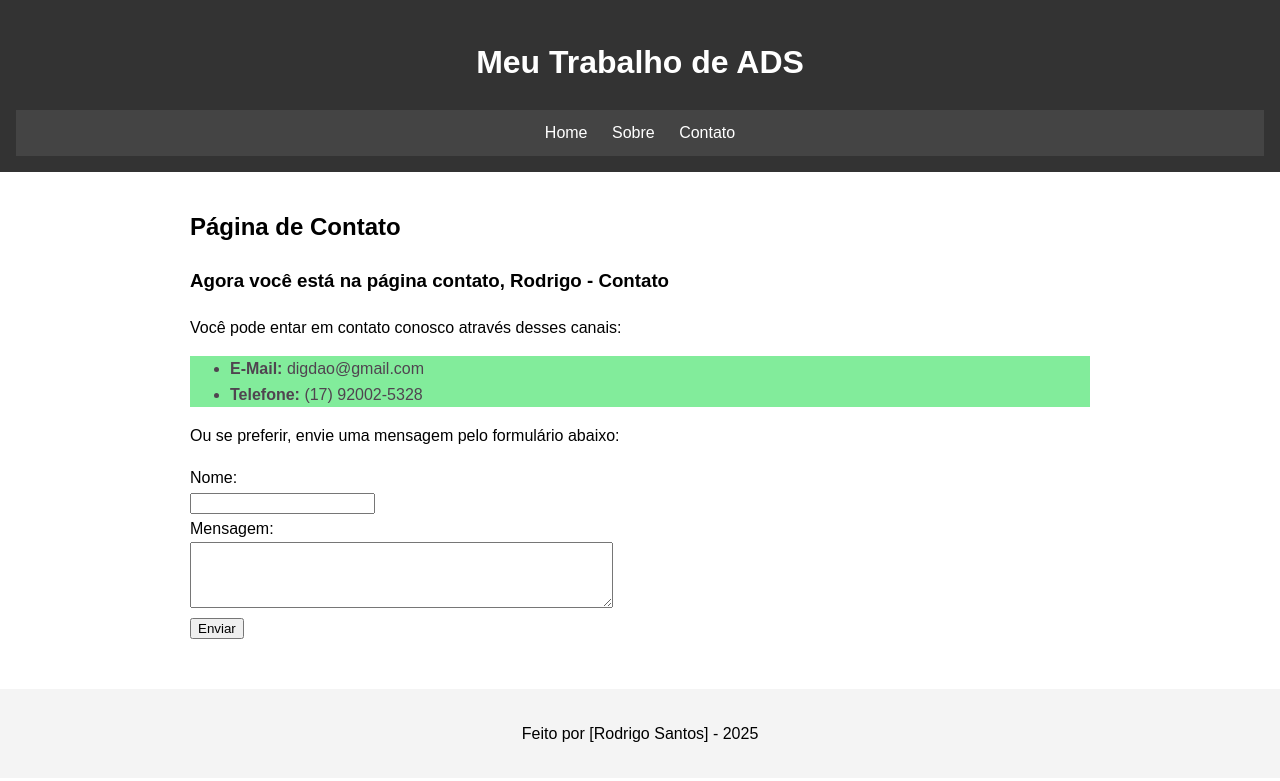
After one commit to digdao/trabalho, a Node server app: page /contato in a window 1280 px wide. The commit adds this page. Shown: the top 781 px of the page. Run offline with Node 20, Linux system fonts and the light colour scheme; some libraries are stand-ins or nearby versions.

Commit message:
Adicionando links

```diff
--- a/controllers/mainController.js
+++ b/controllers/mainController.js
@@ -5,8 +5,8 @@ const mainController = {
     getHomePage: (req, res) => {
         // Dados que você quer enviar para a página
         const data = {
-            pageTitle: 'Trabalho',
-            nomeUsuario: 'Rodrigo',
+            pageTitle: 'Trabalho do Vandrei',
+            nomeUsuario: 'Rodrigo - Home',
             mostrarMensagem: true, // <-- Chave para o IF/ELSE
             // Lista de itens para um loop (bônus)
             itens: [
@@ -24,12 +24,24 @@ const mainController = {
     getAboutPage: (req, res) => {
         const data = {
             pageTitle: 'Sobre o Projeto',
-            nomeUsuario: 'Rodrigo',
+            nomeUsuario: 'Rodrigo - Sobre',
             mostrarMensagem: false // <-- Chave para o IF/ELSE
         };
 
         // Renderiza o arquivo 'sobre.hbs'
         res.render('sobre', data);
+    },
+
+    getContactPage: (req, res) => {
+        const data = {
+            pageTitle: 'Página de Contato',
+            nomeUsuario: 'Rodrigo - Contato',
+            email: 'digdao@gmail.com',
+            telefone: '(17) 92002-5328',
+        };
+        // Renderiza o arquivo 'contato.hbs'
+        res.render('contato', data);
+
     }
 };
 
--- a/public/css/style.css
+++ b/public/css/style.css
@@ -41,3 +41,11 @@ footer {
     text-decoration: line-through;
     color: #888;
 }
+.contatos {
+    background-color: #82ec9b;
+    color: rgb(80, 68, 80);
+}
+.menu {
+    background-color: #444;
+    padding: 10px;
+}
--- a/routes/routes.js
+++ b/routes/routes.js
@@ -8,6 +8,10 @@ router.get('/', mainController.getHomePage);
 // Rota para uma segunda página (ex: /sobre)
 router.get('/sobre', mainController.getAboutPage);
 
-// Você pode adicionar mais rotas aqui (ex: /contato)
+// Rota para a página contato ( ex /contato)
+router.get('/contato', mainController.getContactPage);
+
+
+// Você pode adicionar mais rotas aqui conforme necessário
 
 module.exports = router;
--- /dev/null
+++ b/views/contato.hbs
@@ -0,0 +1,19 @@
+<h2>{{pageTitle}}</h2>
+<h3>Agora você está na página contato, {{nomeUsuario}}</h3>
+<p>Você pode entar em contato conosco através desses canais:</p>
+
+<ul class="contatos">
+    <li><strong>E-Mail: </strong>{{email}}</li>
+    <li><strong>Telefone: </strong>{{telefone}}</li>
+</ul>
+
+<p>Ou se preferir, envie uma mensagem pelo formulário abaixo:</p>
+
+<form>
+    <label for="nome">Nome:</label><br>
+    <input type="text" id="nome" name="nome"><br>
+    <label for="mensagem">Mensagem:</label><br>
+    <textarea name="mensagem" id="mensagem" rows="4" cols="50"></textarea><br>
+
+    <button type="submit">Enviar</button>
+</form>
--- a/views/layouts/main.hbs
+++ b/views/layouts/main.hbs
@@ -9,9 +9,10 @@
 <body>
     <header>
         <h1>Meu Trabalho de ADS</h1>
-        <nav>
+        <nav class="menu">
             <a href="/">Home</a>
             <a href="/sobre">Sobre</a>
+            <a href="/contato">Contato</a>
         </nav>
     </header>
 
```
